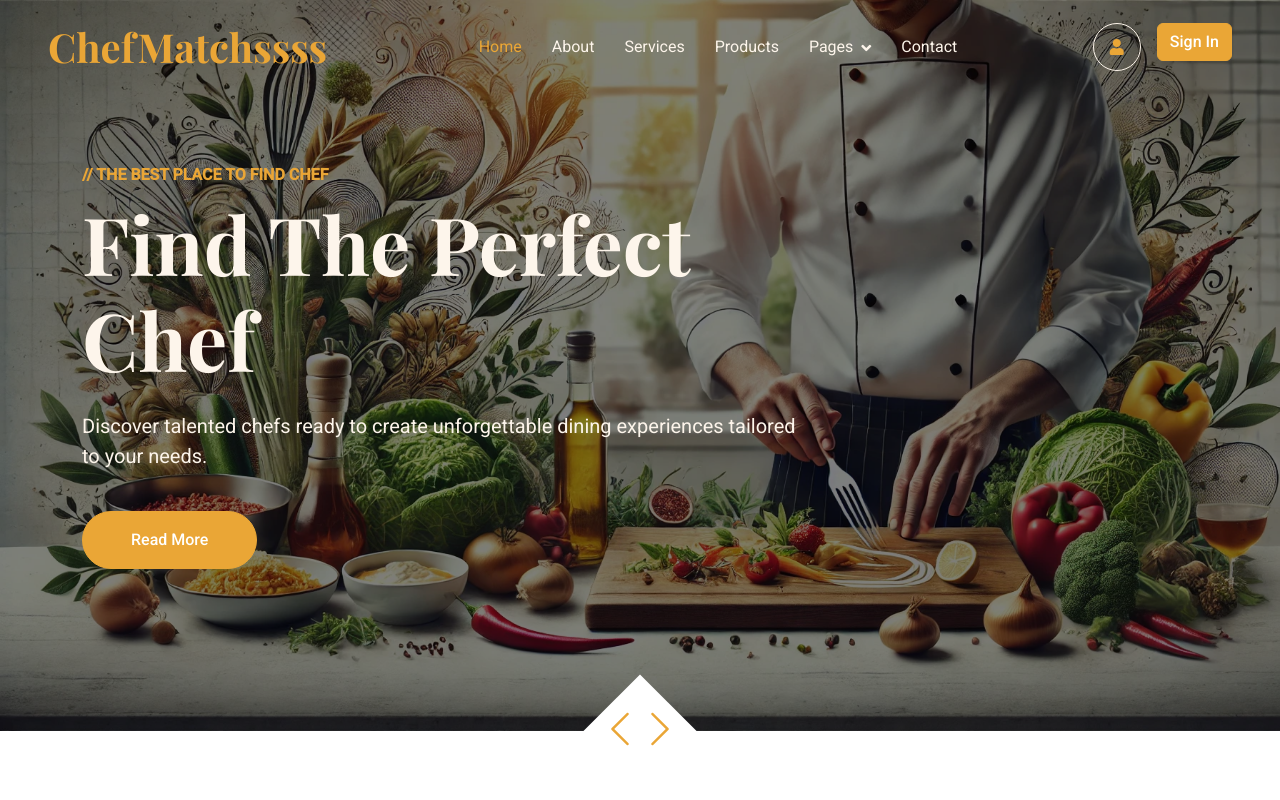
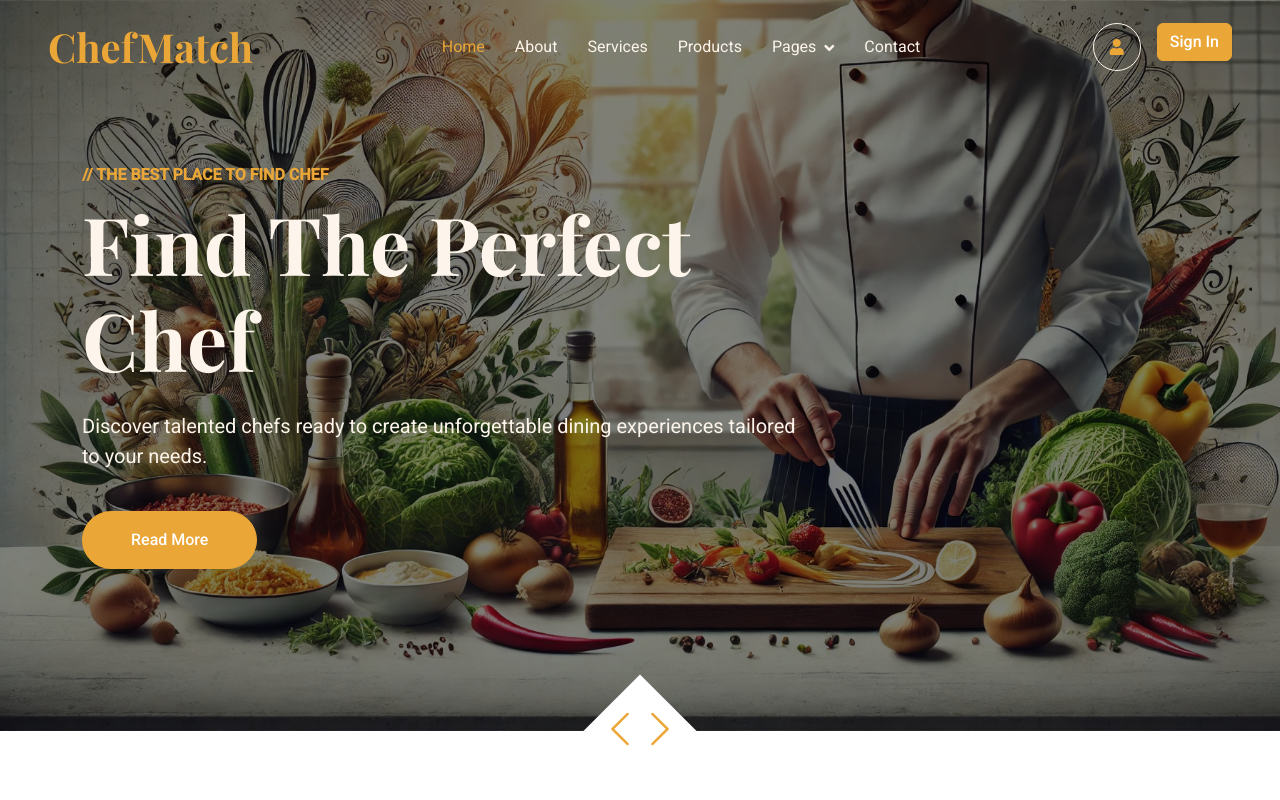
Before and after one commit to RotemRosenberg/ChefMatch-Git, a plain HTML site: page index.html in a window 1280 px wide. Shown: the top 800 px of the page. Drawn offline with nearby package versions, Linux system fonts and the light colour scheme.

Commit message:
Update index.html

```diff
--- a/index.html
+++ b/index.html
@@ -54,7 +54,7 @@
       data-wow-delay="0.1s"
     >
       <a href="index.html" class="navbar-brand ms-4 ms-lg-0">
-        <h1 class="text-primary m-0">ChefMatchssss</h1>
+        <h1 class="text-primary m-0">ChefMatch</h1>
       </a>
       <button
         type="button"
```
